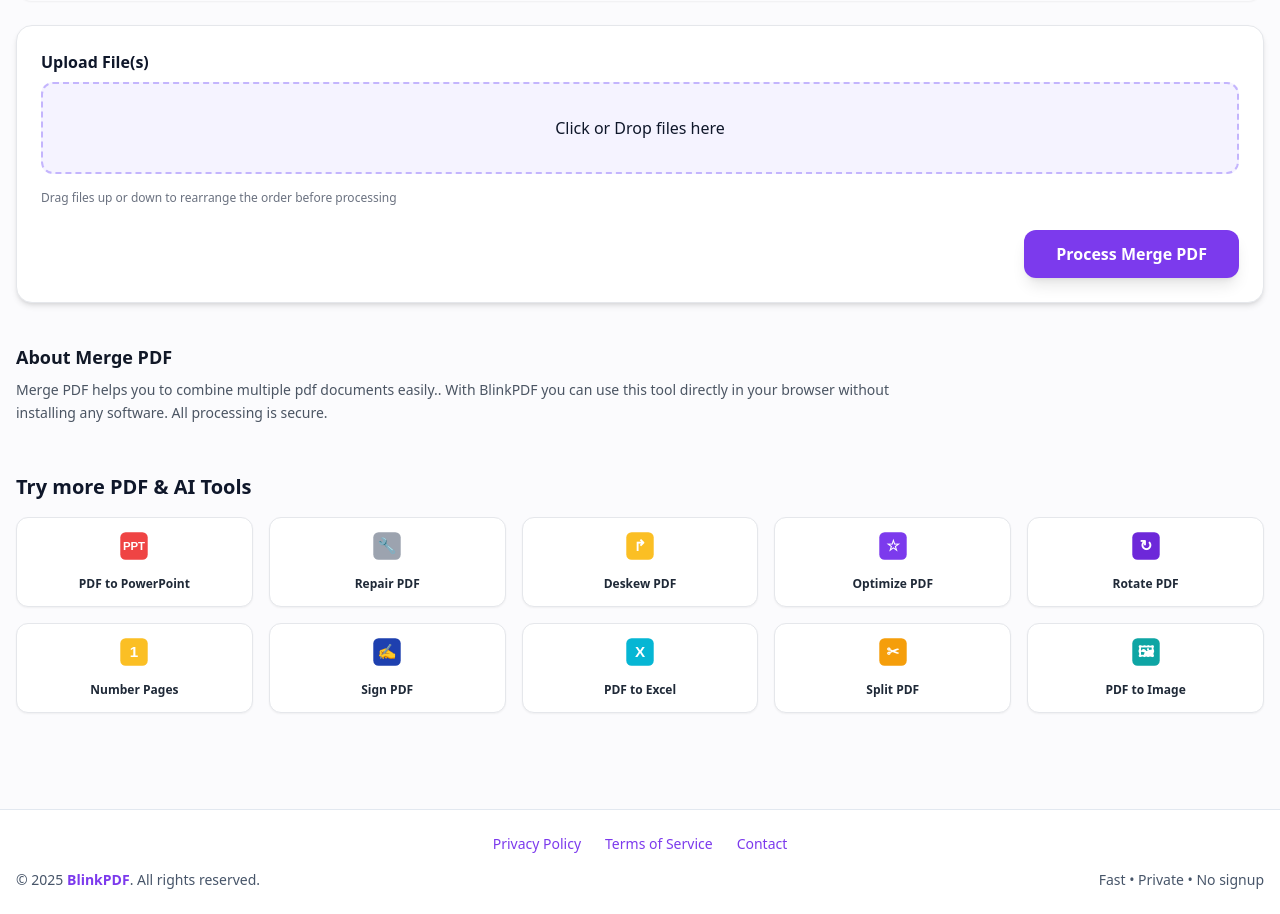
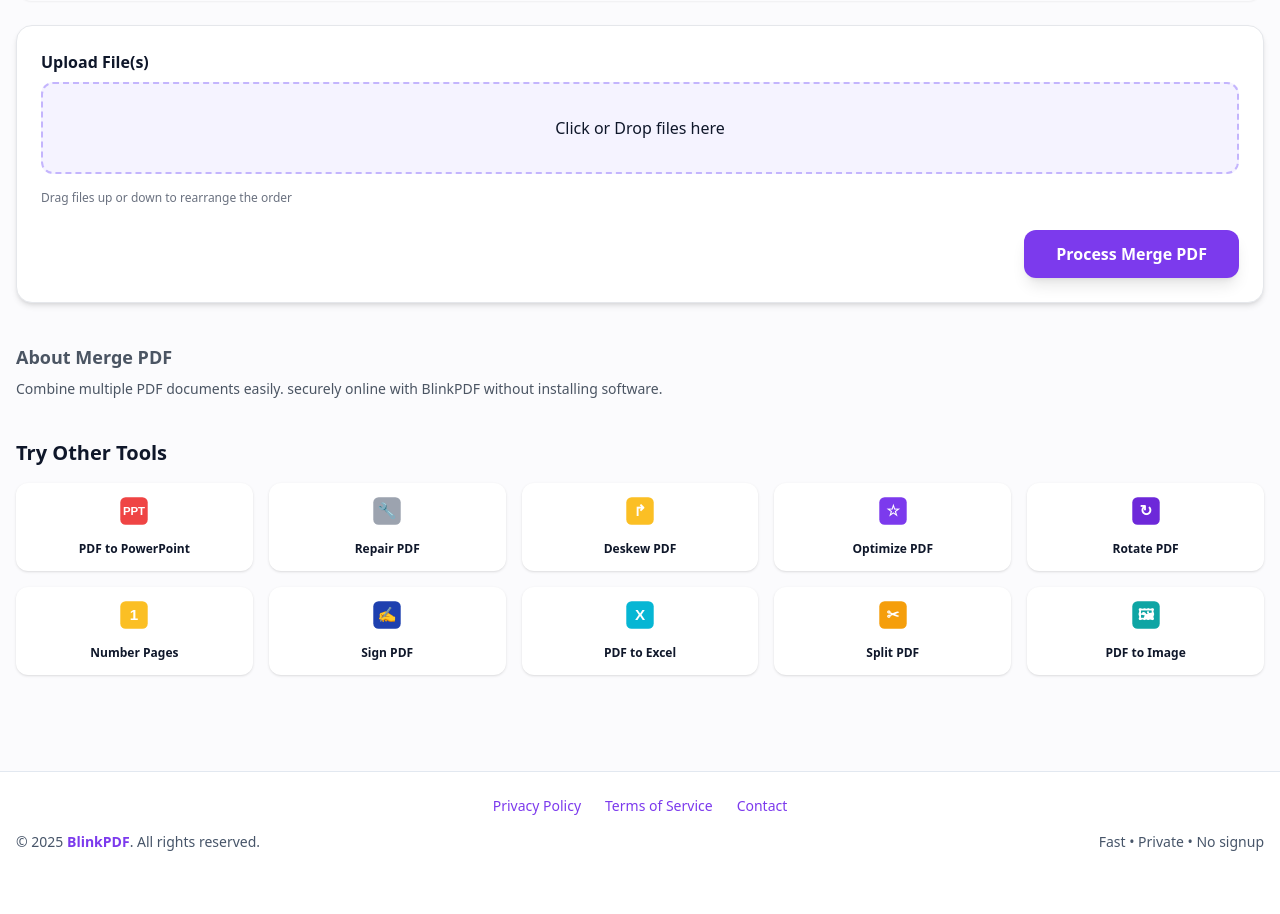
Before and after one commit to swapnil2348/BlinkPDF, a Flask app: page /tool/merge-pdf in a window 1280 px wide. Shown: the part 203-1117 px from the top of the page. After the commit the page ends 1054 px from the top, so only its background shows below. Run offline with Flask 3, Linux system fonts and the light colour scheme; some libraries are stand-ins or nearby versions.

Commit message:
real tool work

```diff
--- a/templates/tool_page.html
+++ b/templates/tool_page.html
@@ -18,92 +18,27 @@
       enctype="multipart/form-data"
       class="bg-white rounded-2xl border shadow-md p-6 space-y-6">
 
-  <!-- FILE UPLOAD -->
-  <div>
-    <label class="font-semibold block mb-2">Upload File(s)</label>
+<!-- FILE UPLOAD -->
+<div>
+  <label class="font-semibold block mb-2">Upload File(s)</label>
+  <input type="file" id="fileInput" name="file" multiple required class="hidden">
 
-    <input type="file"
-           id="fileInput"
-           name="file"
-           multiple
-           required
-           class="hidden">
-
-    <div id="dropZone"
-         class="w-full border-2 border-dashed border-violet-300 p-8 rounded-xl bg-violet-50 text-center cursor-pointer">
-      Click or Drop files here
-    </div>
-
-    <!-- PREVIEW + DRAG AREA -->
-    <ul id="fileList" class="mt-4 space-y-2"></ul>
-
-    <p class="text-xs text-gray-500 mt-2">
-      Drag files up or down to rearrange the order before processing
-    </p>
+  <div id="dropZone"
+       class="w-full border-2 border-dashed border-violet-300 p-8 rounded-xl bg-violet-50 text-center cursor-pointer">
+    Click or Drop files here
   </div>
 
-  <!-- SIGN TOOL -->
-  {% if tool.slug == "sign-pdf" %}
-  <div class="p-4 bg-gray-50 rounded-xl border">
-    <h3 class="font-semibold text-sm mb-3">Add Signature</h3>
-    <input type="file" name="signature" class="border p-2 rounded w-full mb-2">
-    <input type="text" name="text" placeholder="Type name (optional)"
-           class="border p-2 rounded w-full">
-    <div class="flex gap-2 mt-2">
-      <input type="number" name="x" placeholder="X" class="border p-2 rounded w-24">
-      <input type="number" name="y" placeholder="Y" class="border p-2 rounded w-24">
-      <input type="number" name="size" placeholder="Size" class="border p-2 rounded w-24">
-    </div>
-  </div>
-  {% endif %}
+  <ul id="fileList" class="mt-4 space-y-2"></ul>
+  <p class="text-xs text-gray-500 mt-2">
+    Drag files up or down to rearrange the order
+  </p>
+</div>
 
-  <!-- WATERMARK TOOL -->
-  {% if tool.slug == "watermark-pdf" %}
-  <div class="p-4 bg-gray-50 rounded-xl border">
-    <h3 class="font-semibold text-sm mb-3">Watermark Options</h3>
-    <input type="file" name="logo" class="border p-2 rounded w-full mb-3">
-    <input type="text" name="text"
-           placeholder="Watermark text"
-           class="border p-2 rounded w-full mb-2">
-    <div class="flex gap-2">
-      <input type="number" name="x" placeholder="X" class="border p-2 rounded w-24">
-      <input type="number" name="y" placeholder="Y" class="border p-2 rounded w-24">
-      <input type="number" name="size" placeholder="Size" class="border p-2 rounded w-24">
-    </div>
-  </div>
-  {% endif %}
+<!-- ================= TOOL SETTINGS ================= -->
 
-  <!-- NUMBER PAGES TOOL -->
-  {% if tool.slug == "number-pdf" %}
-  <div class="p-4 bg-gray-50 rounded-xl border">
-    <h3 class="font-semibold text-sm mb-3">Number Settings</h3>
-
-    <select name="position" class="border rounded p-2 w-full">
-      <option value="top-left">Top Left</option>
-      <option value="top-right">Top Right</option>
-      <option value="bottom-left">Bottom Left</option>
-      <option value="bottom-right">Bottom Right</option>
-    </select>
-
-    <input type="number" name="size" placeholder="Font Size"
-           class="border p-2 rounded w-full mt-2">
-  </div>
-  {% endif %}
-
-  <!-- CROP / RESIZE -->
-  {% if tool.slug in ["crop-pdf","resize-pdf"] %}
-  <div class="p-4 bg-gray-50 rounded-xl border grid grid-cols-2 gap-2">
-    <input type="number" name="width" placeholder="Width" class="border p-2 rounded">
-    <input type="number" name="height" placeholder="Height" class="border p-2 rounded">
-  </div>
-  {% endif %}
-
-  <!-- ======================== NEW ADVANCED OPTIONS ======================== -->
-
-<!-- COMPRESS PDF -->
 {% if tool.slug == "compress-pdf" %}
 <div class="p-4 bg-gray-50 rounded-xl border">
-  <h3 class="font-semibold text-sm mb-3">Compression Level</h3>
+  <h3 class="font-semibold mb-2">Compression Level</h3>
   <select name="level" class="border p-2 rounded w-full">
     <option value="low">Low (Best Quality)</option>
     <option value="medium">Medium (Balanced)</option>
@@ -112,114 +47,86 @@
 </div>
 {% endif %}
 
-<!-- OPTIMIZE PDF -->
-{% if tool.slug == "optimize-pdf" %}
-<div class="p-4 bg-gray-50 rounded-xl border">
-  <h3 class="font-semibold text-sm mb-3">Optimization Options</h3>
-  <label><input type="checkbox" name="clean_metadata"> Remove Metadata</label><br>
-  <label><input type="checkbox" name="compress_images"> Compress Images</label><br>
-  <label><input type="checkbox" name="remove_blank_pages"> Remove Blank Pages</label>
+{% if tool.slug in ["crop-pdf","resize-pdf"] %}
+<div class="p-4 bg-gray-50 rounded-xl border grid grid-cols-2 gap-3">
+  <input type="number" name="width" placeholder="Width (px)" class="border p-2 rounded">
+  <input type="number" name="height" placeholder="Height (px)" class="border p-2 rounded">
 </div>
 {% endif %}
 
-<!-- ROTATE PDF -->
 {% if tool.slug == "rotate-pdf" %}
 <div class="p-4 bg-gray-50 rounded-xl border">
-  <h3 class="font-semibold text-sm mb-3">Rotate Pages</h3>
   <select name="angle" class="border p-2 rounded w-full">
-    <option value="90">90° Right</option>
+    <option value="90">90°</option>
     <option value="180">180°</option>
-    <option value="270">270° Left</option>
+    <option value="270">270°</option>
   </select>
 </div>
 {% endif %}
 
-<!-- PROTECT PDF -->
 {% if tool.slug == "protect-pdf" %}
 <div class="p-4 bg-gray-50 rounded-xl border">
-  <h3 class="font-semibold text-sm mb-2">Set Password</h3>
   <input type="password" name="password" placeholder="Enter password"
          class="border p-2 rounded w-full">
 </div>
 {% endif %}
 
-<!-- UNLOCK PDF -->
 {% if tool.slug == "unlock-pdf" %}
 <div class="p-4 bg-gray-50 rounded-xl border">
-  <h3 class="font-semibold text-sm mb-2">Enter Current Password</h3>
-  <input type="password" name="password" placeholder="Current PDF Password"
+  <input type="password" name="password" placeholder="Current PDF password"
          class="border p-2 rounded w-full">
 </div>
 {% endif %}
 
-<!-- OCR PDF -->
-{% if tool.slug == "ocr-pdf" %}
-<div class="p-4 bg-gray-50 rounded-xl border">
-  <h3 class="font-semibold text-sm mb-2">OCR Options</h3>
-  <select name="language" class="border p-2 rounded w-full">
-    <option value="eng">English</option>
-    <option value="spa">Spanish</option>
-    <option value="fra">French</option>
-    <option value="hin">Hindi</option>
-  </select>
+{% if tool.slug == "watermark-pdf" %}
+<div class="p-4 bg-gray-50 rounded-xl border space-y-2">
+  <input type="text" name="text" placeholder="Watermark text"
+         class="border p-2 rounded w-full">
+  <div class="flex gap-2">
+    <input type="number" name="x" placeholder="X" class="border p-2 rounded w-24">
+    <input type="number" name="y" placeholder="Y" class="border p-2 rounded w-24">
+    <input type="number" name="size" placeholder="Size" class="border p-2 rounded w-24">
+  </div>
 </div>
 {% endif %}
 
-<!-- EXTRACT TEXT -->
-{% if tool.slug == "extract-text" %}
-<div class="p-4 bg-gray-50 rounded-xl border">
-  <h3 class="font-semibold text-sm mb-2">Extraction Mode</h3>
-  <label><input type="radio" name="mode" value="text" checked> Text Only</label><br>
-  <label><input type="radio" name="mode" value="ocr"> OCR + Text</label>
+{% if tool.slug == "sign-pdf" %}
+<div class="p-4 bg-gray-50 rounded-xl border space-y-2">
+  <input type="file" name="signature" class="border p-2 rounded w-full">
+  <input type="text" name="text" placeholder="Signature Name" class="border p-2 rounded w-full">
 </div>
 {% endif %}
 
-<!-- EXTRACT IMAGES -->
-{% if tool.slug == "extract-images" %}
-<div class="p-4 bg-gray-50 rounded-xl border">
-  <h3 class="font-semibold text-sm mb-2">Image Format</h3>
-  <select name="format" class="border p-2 rounded w-full">
-    <option value="png">PNG</option>
-    <option value="jpg">JPG</option>
-  </select>
+<!-- PROCESS BUTTON -->
+<div class="flex justify-end">
+  <button class="bg-violet-600 hover:bg-violet-700 text-white font-semibold px-8 py-3 rounded-xl shadow-lg">
+    Process {{ tool.title }}
+  </button>
 </div>
-{% endif %}
 
-  <!-- PROCESS BUTTON -->
-  <div class="flex justify-end">
-    <button class="bg-violet-600 hover:bg-violet-700 text-white font-semibold px-8 py-3 rounded-xl shadow-lg transition">
-      Process {{ tool.title }}
-    </button>
-  </div>
 </form>
 
-<!-- ABOUT TOOL FOR SEO -->
-<div class="mt-10 max-w-4xl text-sm text-gray-600 leading-relaxed">
-  <h2 class="text-lg font-bold text-gray-900 mb-2">About {{ tool.title }}</h2>
-  <p>
-    {{ tool.title }} helps you to {{ tool.desc|lower }}. With BlinkPDF you can use this tool
-    directly in your browser without installing any software. All processing is secure.
-  </p>
+<!-- SEO ABOUT -->
+<div class="mt-10 text-sm text-gray-600">
+  <h2 class="font-bold text-lg mb-2">About {{ tool.title }}</h2>
+  {{ tool.desc }} securely online with BlinkPDF without installing software.
 </div>
 
-<!-- SUGGESTED TOOLS -->
-<div class="mt-12">
-  <h2 class="text-xl font-bold mb-4">Try more PDF & AI Tools</h2>
+<!-- RANDOM TOOL SUGGESTIONS -->
+<div class="mt-10">
+  <h2 class="font-bold mb-4 text-xl">Try Other Tools</h2>
   <div class="grid grid-cols-2 sm:grid-cols-3 lg:grid-cols-5 gap-4">
     {% for t in random_tools %}
     <a href="{{ t.url if t.url else url_for('tool_page', slug=t.slug) }}"
-       class="bg-white border rounded-xl p-3 shadow-sm hover:shadow-md text-center transition">
-      <img src="{{ url_for('static', filename='icons/' + t.icon) }}"
-           class="h-8 mx-auto mb-2">
-      <span class="text-xs font-semibold text-gray-800">{{ t.title }}</span>
+       class="bg-white rounded-xl shadow p-3 text-center">
+      <img src="{{ url_for('static', filename='icons/' + t.icon) }}" class="h-8 mx-auto mb-2">
+      <span class="text-xs font-semibold">{{ t.title }}</span>
     </a>
     {% endfor %}
   </div>
 </div>
 
-<!-- SORTABLE JS -->
 <script src="https://cdn.jsdelivr.net/npm/sortablejs@1.15.0/Sortable.min.js"></script>
-
 <script>
 const fileInput = document.getElementById("fileInput");
 const dropZone = document.getElementById("dropZone");
@@ -229,63 +136,21 @@ let filesArray = [];
 dropZone.onclick = () => fileInput.click();
 
 fileInput.onchange = (e) => {
-  for (let file of e.target.files) {
-    filesArray.push(file);
-  }
-  renderFiles();
-};
-
-dropZone.ondragover = e => {
-  e.preventDefault();
-  dropZone.classList.add("bg-violet-200");
-};
-dropZone.ondragleave = e => {
-  dropZone.classList.remove("bg-violet-200");
-};
-
-dropZone.ondrop = e => {
-  e.preventDefault();
-  dropZone.classList.remove("bg-violet-200");
-  for (let file of e.dataTransfer.files) {
-    filesArray.push(file);
-  }
-  renderFiles();
-};
-
-function renderFiles(){
-  fileList.innerHTML = "";
-  filesArray.forEach((f,i) => {
-    const li = document.createElement("li");
-    li.className = "bg-gray-100 p-2 rounded flex justify-between items-center cursor-move";
-    li.innerHTML = `
-      <span class="text-sm truncate">${f.name}</span>
-      <button onclick="removeFile(${i})" type="button"
-        class="text-red-600 font-bold">✕</button>
-    `;
-    fileList.appendChild(li);
-  });
-
-  Sortable.create(fileList,{
-    animation:150,
-    onEnd:function(evt){
-      const moved = filesArray.splice(evt.oldIndex,1)[0];
-      filesArray.splice(evt.newIndex,0,moved);
-    }
-  });
-
-  setHiddenFiles();
-}
-
-function removeFile(i){
-  filesArray.splice(i,1);
+  for (let file of e.target.files) filesArray.push(file);
   renderFiles();
 }
 
-function setHiddenFiles(){
-  const dt = new DataTransfer();
-  filesArray.forEach(f=>dt.items.add(f));
-  fileInput.files = dt.files;
+function renderFiles(){
+  fileList.innerHTML="";
+  filesArray.forEach((f,i)=>{
+    const li=document.createElement("li");
+    li.className="bg-gray-100 p-2 rounded flex justify-between";
+    li.innerHTML=`${f.name}<button onclick="removeFile(${i})">✕</button>`;
+    fileList.appendChild(li);
+  });
+  Sortable.create(fileList,{animation:150});
 }
+function removeFile(i){filesArray.splice(i,1);renderFiles();}
 </script>
 
 {% endblock %}
```
Also changed, not shown: utils/pdf_processor.py (+262 -55 lines).
